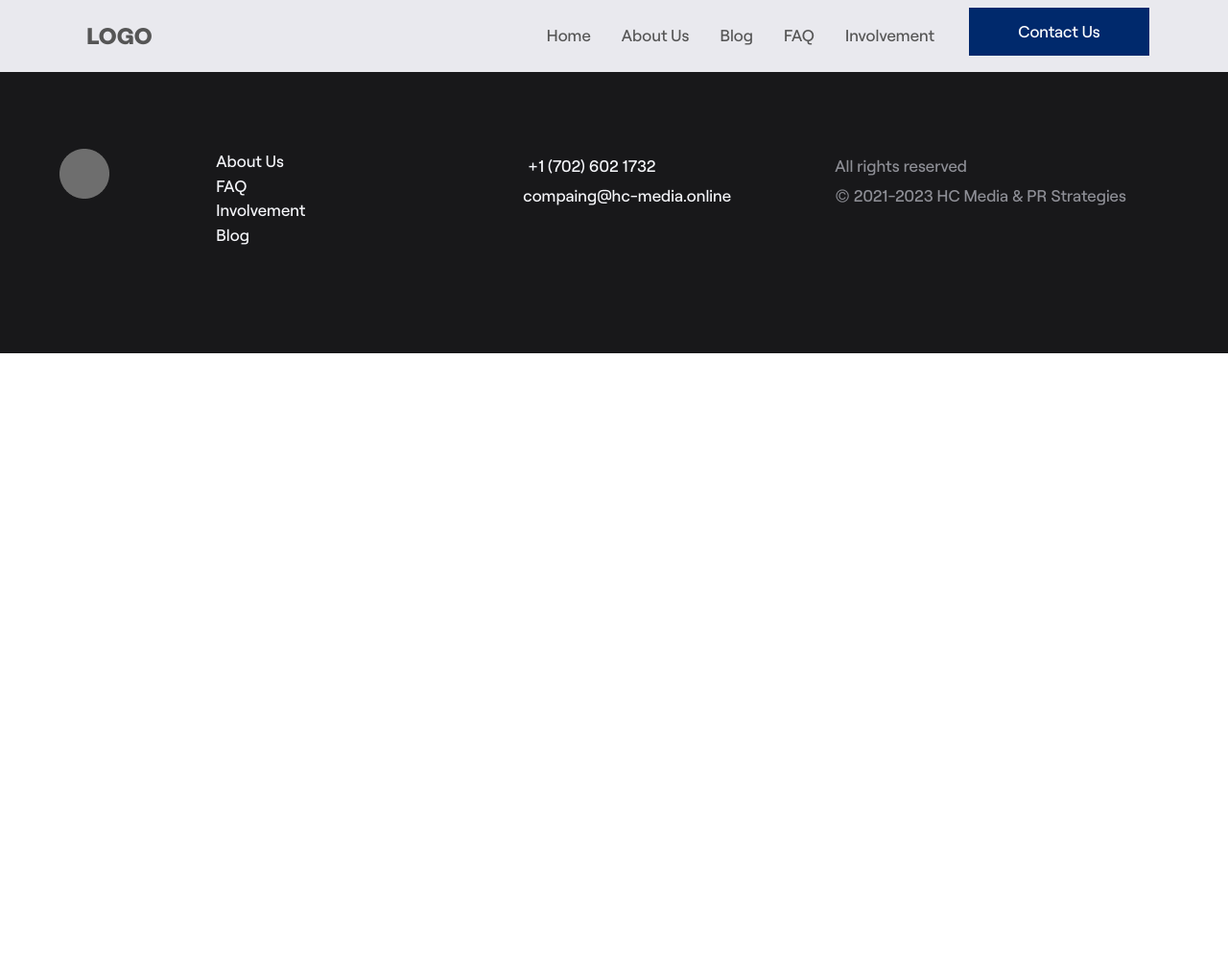
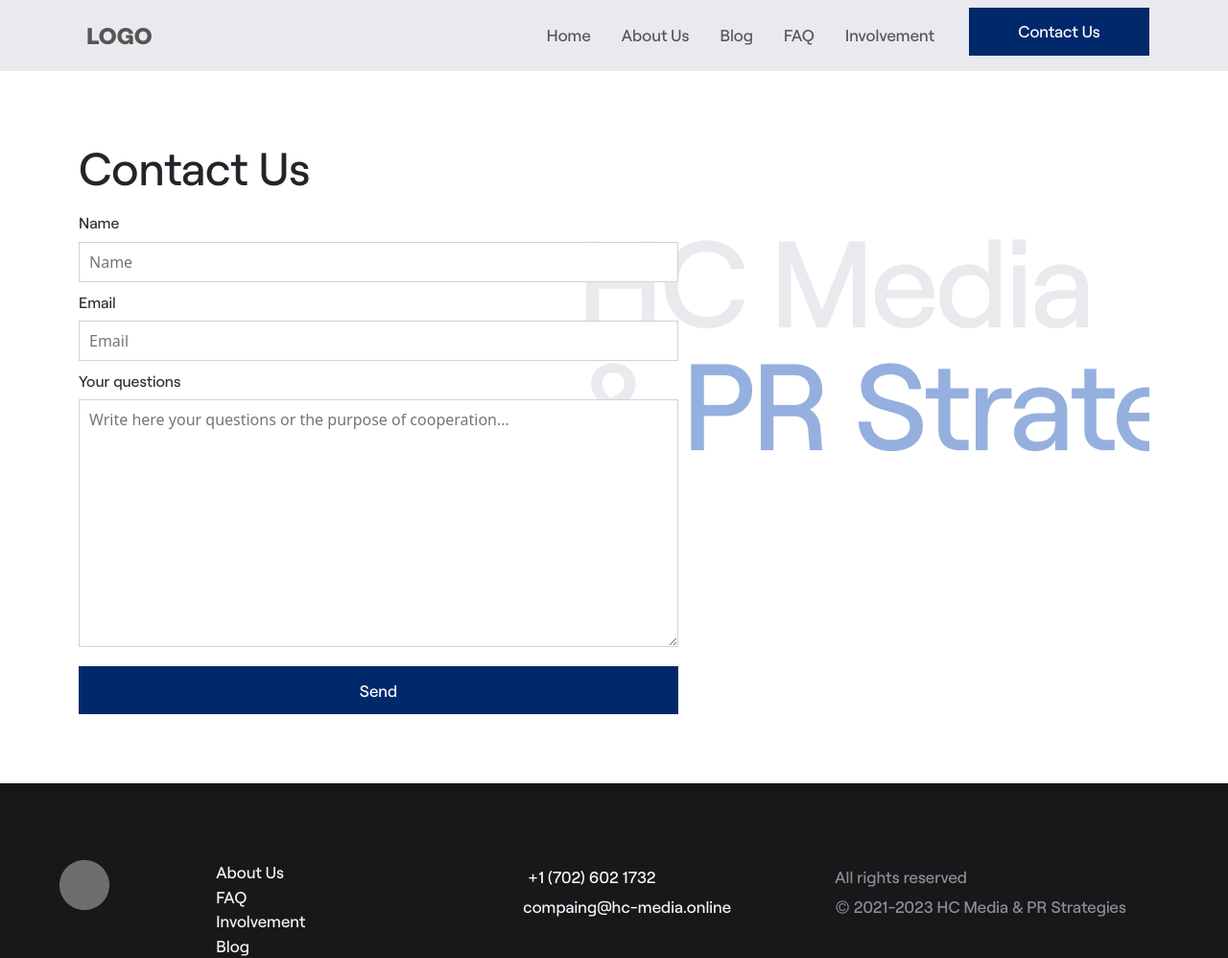
Before and after one commit to shahhhzod/HC-Media-Two, a plain HTML site: page index.html in a window 1280 px wide. Shown: the whole page at 96% size. Before the commit the page ends 800 px from the top, so only its background shows below. Drawn offline with nearby package versions, Linux system fonts and the light colour scheme.

Commit message:
add contact us

```diff
--- a/css/style.css
+++ b/css/style.css
@@ -274,9 +274,9 @@ main {
 
    .feedback-form {
     display: flex;
+    height: 100%;
     flex-direction: column;
     justify-content: center;
-    align-items: center;
 }
 .feedback-form__field {
     display: flex;
@@ -284,35 +284,92 @@ main {
     margin-top: 10px;
 }
 .feedback-form__label {
-    font-size: 1.3rem;
+    font-family: 'Roobert';
+    font-weight: 400;
+    font-size: 16px;
+    line-height: 140%;
+    font-style: normal;
+    color: #323236;
+    padding-bottom: 8px;
 }
 .feedback-form__input {
-    border: 1px solid #ccc;
+    width: 625px;
+    border: 1px solid #D2D2D8;
     padding: 8px 10px;
 }
+
+
+.message_form {
+  width: 625px;
+  border: 1px solid #D2D2D8;
+  padding: 8px 10px;
+}
+
 .feedback-form__button {
-    background: #2196f3;
+    background: #00296C;
     color: #fff;
+    font-style: normal;
+    font-weight: 300;
+    font-size: 17px;
+    line-height: 130%;
+    font-family: 'Roobert';
+    margin-top: 20px;
+    width: 625px;
+    height: 50px;
     padding: 10px 20px;
     border: none;
     cursor: pointer;
 }
+
+
+.feedback-form__button:hover {
+    background-color: #00183E;
+    transition: 0.8s;
+}
+
+.background-left {
+    float: right;
+    margin-top: 80px;
+}
+
+
+.title_contact {
+    font-style: normal;
+    font-weight: 400;
+    font-size: 48px;
+    font-family: 'Roobert';
+}
+
+
 @media (max-width: 768px) {
     .feedback-form {
         width: 100%;
-        padding: 0 20px;
+        padding: 10 20px;
+        height: 100%;
         box-sizing: border-box;
         text-align: center;
     }
+
+    .message_form {
+        width: 100%;
+        margin-top: 5px;
+        padding: 10px 8;
+      }
+
+      .background-left {
+        display: none;
+      }
+
     .feedback-form__field {
         width: 100%;
+        font-size: 14px;
         margin-top: 15px;
         text-align: left;
     }
     .feedback-form__input {
         width: 100%;
         margin-top: 5px;
-        padding: 10px 0;
+        padding: 10px 8;
     }
      .feedback-form__button {
          width: 100%;
--- a/index.html
+++ b/index.html
@@ -42,21 +42,28 @@
         </nav>
 
       </div>
-    </section>
+    </section><br><br><br>
 
-    <!-- <div class="feedback-form">
-    <form action="#" method="post">
-      <div class="feedback-form__field">
-        <label for="name" class="feedback-form__label">Введите имя</label>
-        <input type="text" name="name" id="name" class="feedback-form__input"></div><div class="feedback-form__field">
-          <label for="email" class="feedback-form__label">Введите email</label>
-          <input type="email" name="email" id="email" class="feedback-form__input"></div>
-          <div class="feedback-form__field">
-          <label for="message" class="feedback-form__label">Введите сообщение</label>
-          <textarea name="message" id="message" cols="30" rows="10"></textarea></div>
-          <button type="submit" class="feedback-form__button">Отправить</button></form></div>    -->
+  <div class="container">
+    <div class="background-left">
+      <img src="/img/contact-us.png" alt="">
+    </div>
+    <div class="feedback-form">
+      <h3 class="title_contact">Contact Us</h3>
+      <form action="#" method="post">
+        <div class="feedback-form__field">
+          <label for="name" class="feedback-form__label">Name</label>
+          <input type="text" name="name" id="name" class="feedback-form__input" placeholder="Name"></div><div class="feedback-form__field">
+            <label for="email" class="feedback-form__label">Email</label>
+            <input type="email" name="email" id="email" class="feedback-form__input" placeholder="Email"></div>
+            <div class="feedback-form__field">
+            <label for="message" class="feedback-form__label">Your questions</label>
+            <textarea class="message_form" name="message" id="message" cols="30" rows="10" placeholder="Write here your questions or the purpose of cooperation..."></textarea></div>
+            <button type="submit" class="feedback-form__button">Send</button></form></div>
+  </div><br><br><br>
 
-    <div style="background-color: #18181A; height: 293px;" class="container-fluid">
+
+    <div style="background-color: #18181A; height: 393px;" class="container-fluid">
         <div style="margin-top: 80px;" class="row">
             <div class="col-12 col-sm-6 col-md-2">
                 <div class="logo">
```
Also changed, not shown: img/contact-us.png (added).
